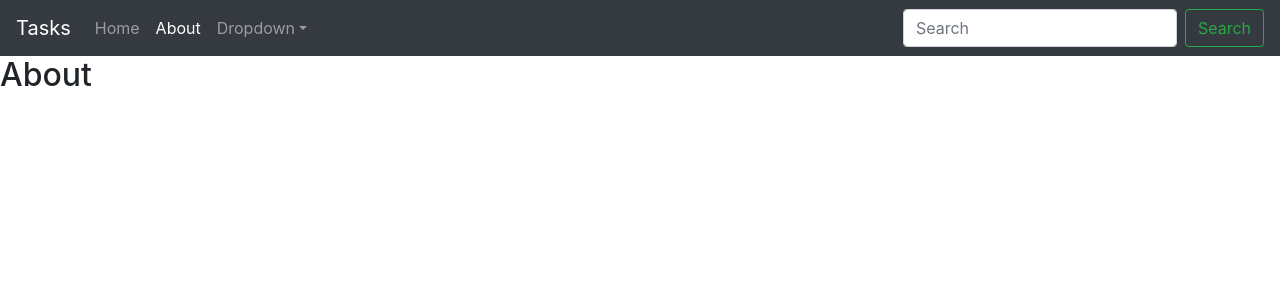
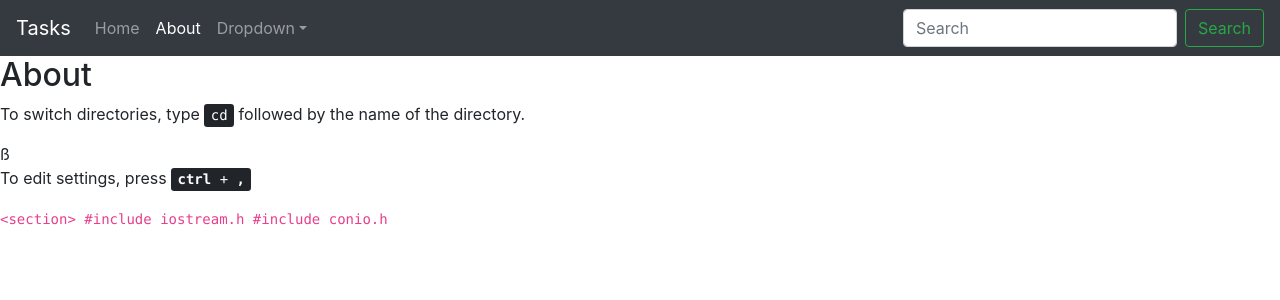
Before and after one commit to BharathGithubUser/react-learnings, a React (Create React App) app: page /about in a window 1280 px wide. Shown: the top 300 px of the page. Built offline with nearby package versions, Linux system fonts and the light colour scheme.

Commit message:
Added the Sticky type for Navbar

```diff
--- a/src/components/About.js
+++ b/src/components/About.js
@@ -4,9 +4,15 @@ import NavBar from "./NavBar"
 class About extends Component {
   render() {
     return (
-        <div>
-          <h2>About</h2>
-        </div>
+      <div>
+        <h2>About</h2>
+        <p>To switch directories, type <kbd>cd</kbd> followed by the name of the directory.</p>ß
+        <p>To edit settings, press <kbd><kbd>ctrl</kbd> + <kbd>,</kbd></kbd></p>
+        <code>&lt;section&gt;
+          #include iostream.h
+          #include conio.h
+        </code>
+      </div>
     );
   }
 }
--- a/src/components/NavBar.js
+++ b/src/components/NavBar.js
@@ -20,7 +20,7 @@ class NavBar extends Component {
     }
     render() {
         return (
-            <nav className="navbar navbar-expand-lg navbar-dark bg-dark">
+            <nav className="navbar navbar-expand-lg  navbar-dark bg-dark sticky-top">
                 <a className="navbar-brand" href="#">Tasks</a>
                 <button className="navbar-toggler" type="button" data-toggle="collapse" data-target="#navbarSupportedContent" aria-controls="navbarSupportedContent" aria-expanded="false" aria-label="Toggle navigation">
                     <span className="navbar-toggler-icon"></span>
```
